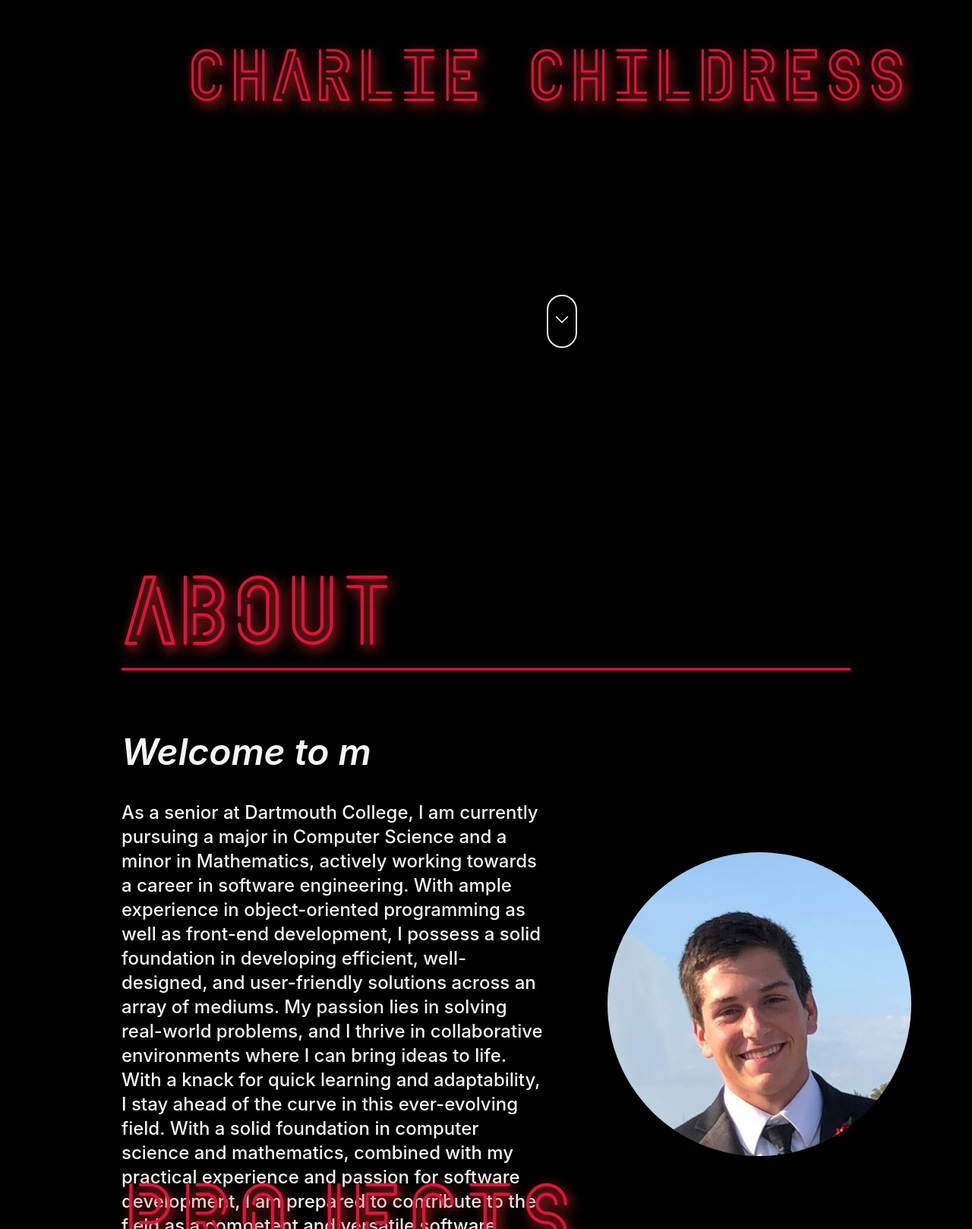
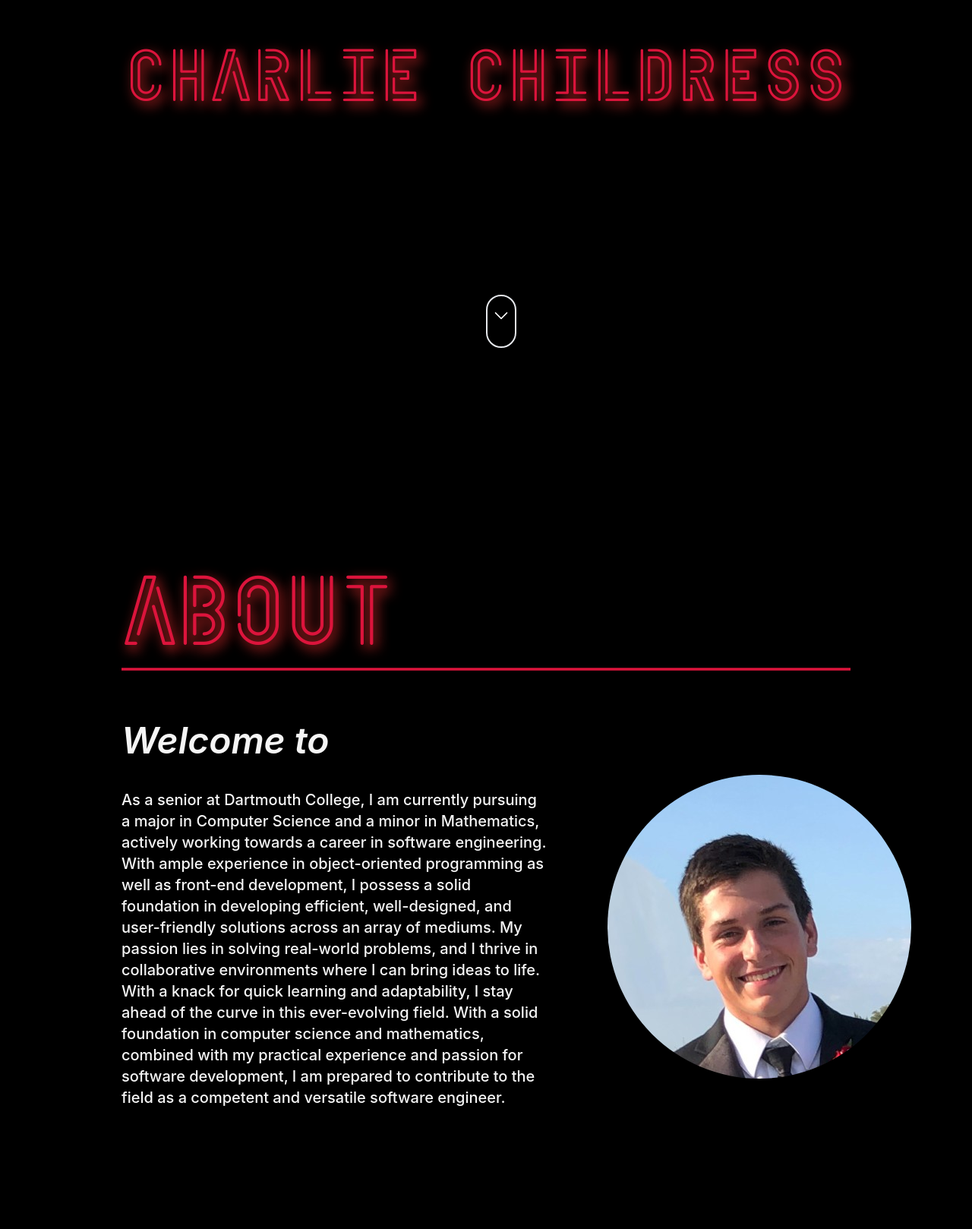
Before and after one commit to charliechildress/personal-portfolio, a React (Create React App) app: page / in a window 1280 px wide. Shown: the part 302-1920 px from the top of the page at 76% size. Built offline with nearby package versions, Linux system fonts and the light colour scheme.

Commit message:
adjusted style for smaller computer

```diff
--- a/src/screens/About.jsx
+++ b/src/screens/About.jsx
@@ -37,7 +37,7 @@ const About = () => {
       whileInView='visible'
       viewport={{ once: true }}
     >
-      <section className='flex flex-col relative h-full w-full'>
+      <section className='flex flex-col relative'>
         <motion.div variants={textVariant} className='flex-none w-full'>
           <h1 className='pt-60 font-neon text-neon-red text-shadow-neon hover:animate-flicker sm:text-5xl md:text-6xl text-9xl tracking-tight'>
             About
@@ -48,10 +48,10 @@ const About = () => {
         <div className='flex-0 flex sm:flex-col relative w-full xl:pt-5 2xl:pt-5 sm:pr-10'>
           <motion.div variants={slideInLeft} className='flex-0 w-1/2 sm:w-full'>
             <div className='flex-row'>
-              <h2 className='flex-0 mt-[-75px] 2xl:min-h-[60px] xl:min-h-[48px] lg:min-h-[40px] md:min-h-[32px] sm:min-h-[36px] italic font-semibold text-dark-text text-6xl xl:text-5xl lg:text-4xl md:text-2xl sm:text-3xl'>
+              <h2 className='flex-0 mt-[-90px] 2xl:min-h-[60px] xl:min-h-[48px] lg:min-h-[40px] md:min-h-[32px] sm:min-h-[36px] italic font-semibold text-dark-text text-2xl 2xl:text-6xl xl:text-5xl lg:text-4xl md:text-2xl sm:text-3xl'>
                 {typedText}
               </h2>
-              <p className='flex-1 mt-10 lg:mt-5 md:mt-5 sm:mt-5 font-medium text-dark-text 2xl:text-3xl xl:text-2xl lg:text-xl md:text-sm sm:text-sm'>
+              <p className='flex-1 mt-10 lg:mt-5 md:mt-5 sm:mt-5 font-medium text-dark-text text-sm 2xl:text-xl xl:text-xl lg:text-lg md:text-sm sm:text-sm'>
                 {introduction}
               </p>
             </div>
--- a/src/screens/Home.jsx
+++ b/src/screens/Home.jsx
@@ -1,5 +1,4 @@
 import HomeButton from '../components/HomeButton';
-import { SectionWrapper } from '../wrapper';
 
 const Home = () => {
   return (
@@ -14,4 +13,4 @@ const Home = () => {
   );
 };
 
-export default SectionWrapper(Home, 'home');
+export default Home;
--- a/src/screens/Projects.jsx
+++ b/src/screens/Projects.jsx
@@ -3,7 +3,7 @@ import { SectionWrapper } from '../wrapper';
 
 const Projects = () => {
   return (
-    <section className='flex sm:flex-col relative'>
+    <section className='flex sm:flex-col relative h-full'>
       <div className='w-full'>
         <h1 className='mt-60 font-neon text-neon-red text-shadow-neon hover:animate-flicker sm:text-5xl md:text-6xl text-9xl'>
           Projects
--- a/src/wrapper/SectionWrapper.jsx
+++ b/src/wrapper/SectionWrapper.jsx
@@ -3,7 +3,7 @@ import { motion } from 'framer-motion';
 const SectionWrapper = (Component, ComponentID) =>
   function Wrap() {
     return (
-      <motion.section className='bg-dark-bg pl-40 sm:pl-10 w-full h-screen'>
+      <motion.section className='bg-dark-bg pl-40 sm:pl-10 w-full'>
         <span className='hash-span' id={ComponentID}></span>
         <Component></Component>
       </motion.section>
```
